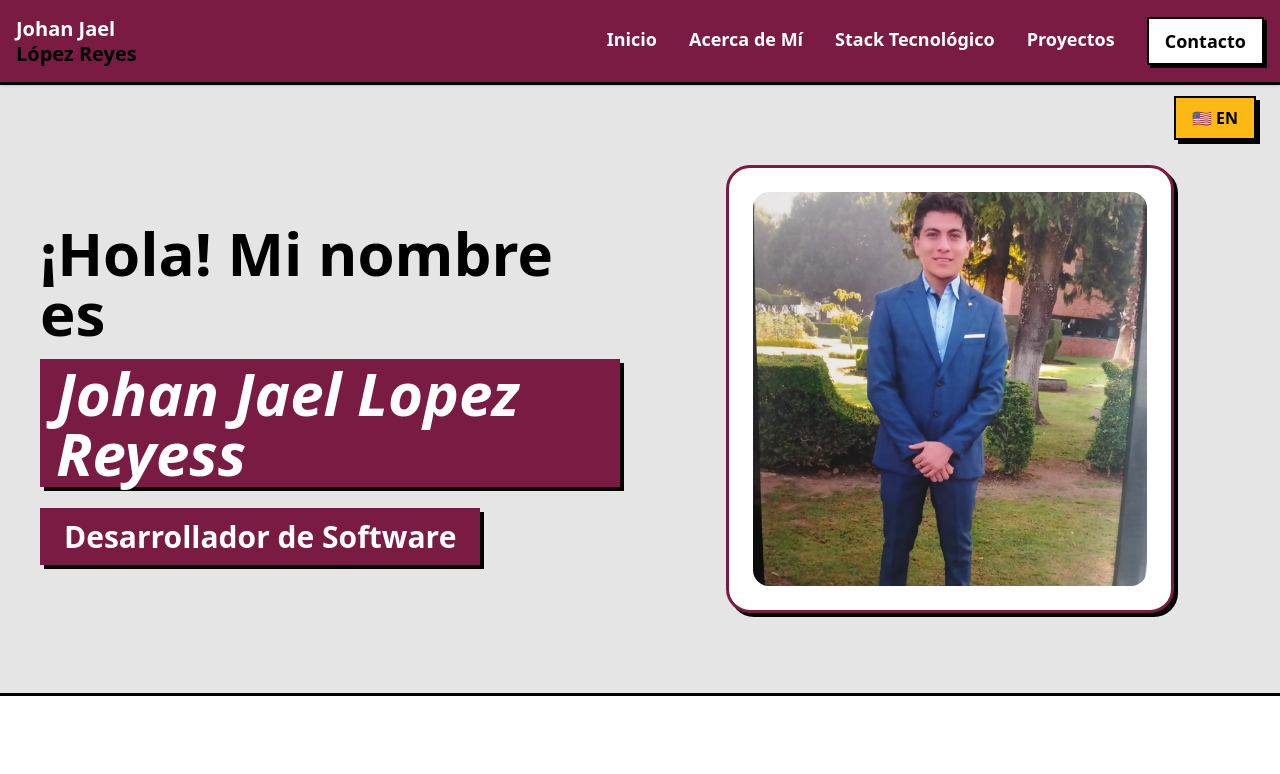
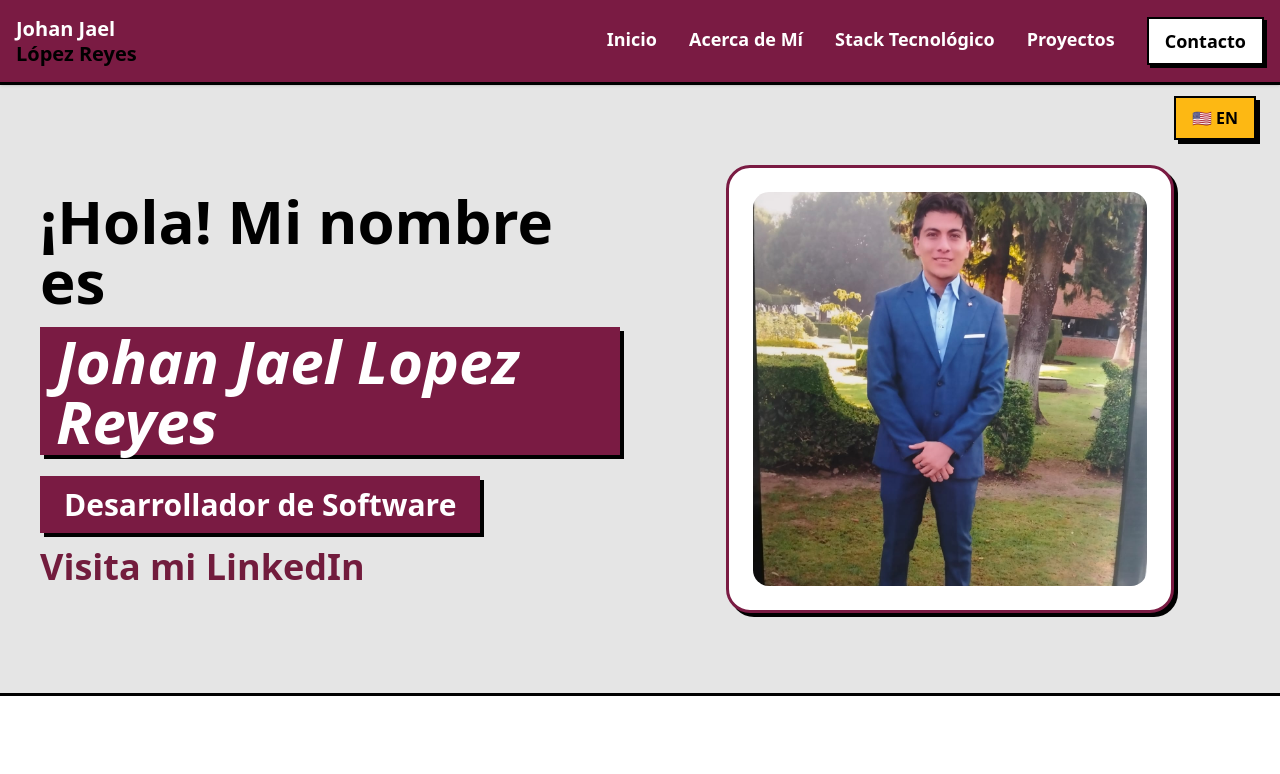
Before and after one commit to johanUtm04/portfolio_web, a React (Vite) app in the folder portfolio-johan/: page / in a window 1280 px wide. Shown: the top 774 px of the page. Built offline with nearby package versions, Linux system fonts and the light colour scheme.

Commit message:
feat: Add LinkedIn profile link with same style

```diff
--- a/portfolio-johan/src/components/Home.jsx
+++ b/portfolio-johan/src/components/Home.jsx
@@ -7,7 +7,7 @@ const Home = ({ t }) => {
           {t.heroGreeting}
           <span className="block bg-brand-accent text-white inline-block px-4 py-1 mt-4 shadow-neo">
             <div className="italic">
-                Johan Jael Lopez Reyess
+                Johan Jael Lopez Reyes
             </div>
           </span>
         </h1>
@@ -17,6 +17,11 @@ const Home = ({ t }) => {
             {t.heroRole}
           </span>
         </div>
+        <br />
+        <a href="https://www.linkedin.com/in/johan-j-lopez-reyes-1132802b5"
+            target="_blank" className="text-2xl md:text-4xl font-bold text-[#721c3d] hover:underline decoration-4 underline-offset-8">
+            {t.heroLinkedIn}
+        </a>
       </div>
 
       <div className="flex-1 flex justify-center">
--- a/portfolio-johan/src/translations.js
+++ b/portfolio-johan/src/translations.js
@@ -8,9 +8,10 @@ export const translations = {
     navProjects: "Proyectos",
     navContact: "Contacto",
 
-    // Hero
+    // Home
     heroGreeting: "¡Hola! Mi nombre es",
     heroRole: "Desarrollador de Software",
+    heroLinkedIn: "Visita mi LinkedIn",
 
     // Acerca de mi
     aboutTitle: "Acerca de Mí",
@@ -111,6 +112,7 @@ export const translations = {
     // Home
     heroGreeting: "Hi! My name is",
     heroRole: "Software Developer",
+    heroLinkedIn: "Visit my linkedIn",
 
     // Acerca de mi
     aboutTitle: "About Me",
```
